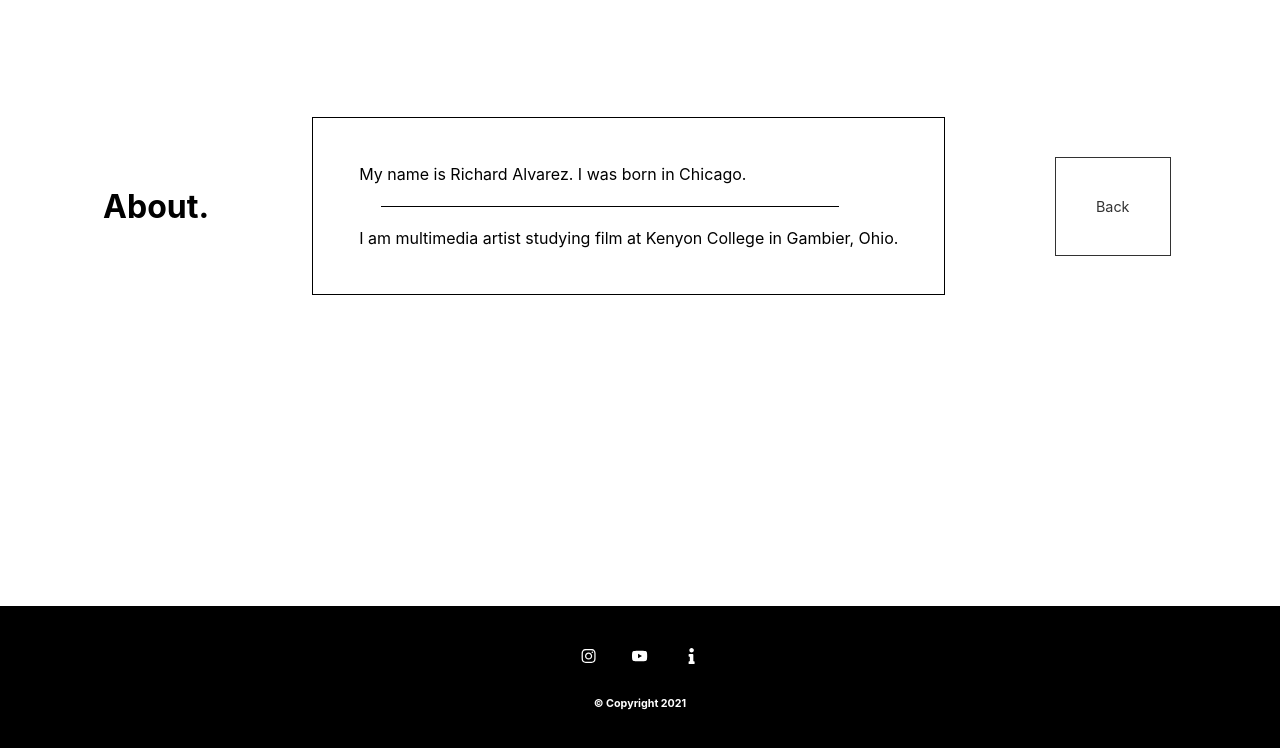
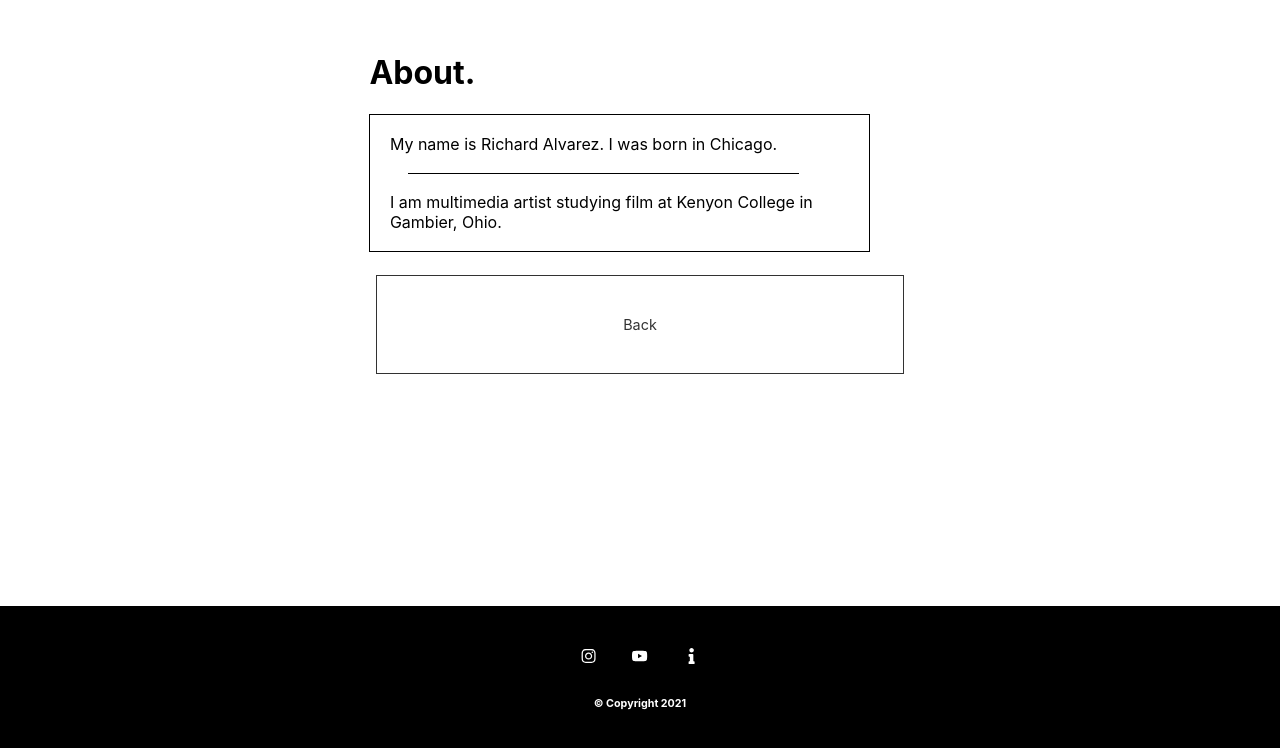
Before and after one commit to raulduk3/raulduke, a Next.js app: page /about in a window 1280 px wide. Shown: the part 194-942 px from the top of the page. Built offline with nearby package versions, Linux system fonts and the light colour scheme.

Commit message:
about tweaks plus

```diff
--- a/pages/about.tsx
+++ b/pages/about.tsx
@@ -6,7 +6,7 @@ import style from '../styles/About.module.css'
 const About : NextPage = () => {
         return (
             <div className='frame'>
-                <>
+                <div className='row'>
                     <h1>
                         About.
                         <br />
@@ -27,7 +27,7 @@ const About : NextPage = () => {
                             </motion.li>
                         </Link>
                     </ul>
-                </>
+                </div>
             </div>
         )
 }
--- a/pages/index.tsx
+++ b/pages/index.tsx
@@ -19,7 +19,7 @@ const Index: NextPage = () => {
     </div>
     <div className="frame">
       <motion.div
-        animate={{ scale: [1, 1.1, 1] }}
+        animate={{ scale: [1, 1.04, 1] }}
         transition={{ ease: "linear", duration: 2, repeat: Infinity }}
       >
       <Link href="https://link.raulduke.com" passHref>
```
